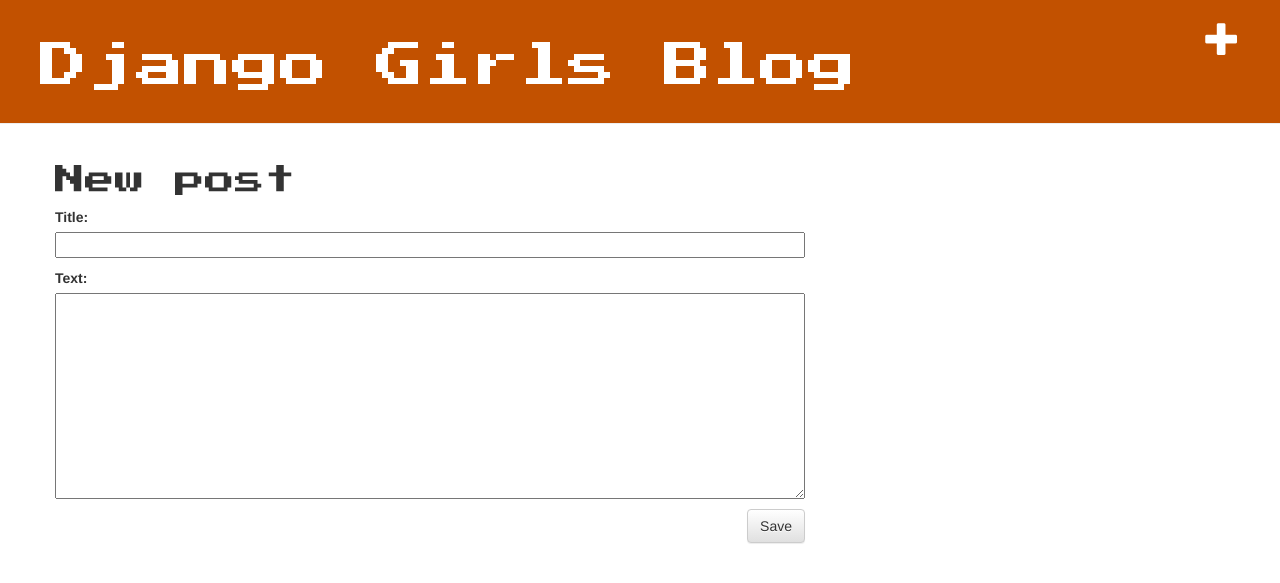
After one commit to kyrtaq/my-first-blog, a Django app: page /post/new/ in a window 1280 px wide. The commit adds this page. Shown: the top 583 px of the page. Run offline with Django 3.2, Linux system fonts and the light colour scheme; some libraries are stand-ins or nearby versions.

Commit message:
Ended tutorial! Now everyone can participate in blog!

```diff
--- /dev/null
+++ b/blog/forms.py
@@ -0,0 +1,9 @@
+from django import forms
+
+from .models import Post
+
+class PostForm(forms.ModelForm):
+
+    class Meta:
+        model = Post
+        fields = ('title', 'text',)
--- a/blog/templates/blog/base.html
+++ b/blog/templates/blog/base.html
@@ -1,15 +1,16 @@
 {% load static %}
 <html>
     <head>
-        <title>moj blog/pc</title>
+        <title>Django Girls blog</title>
         <link rel="stylesheet" href="//maxcdn.bootstrapcdn.com/bootstrap/3.2.0/css/bootstrap.min.css">
         <link rel="stylesheet" href="//maxcdn.bootstrapcdn.com/bootstrap/3.2.0/css/bootstrap-theme.min.css">
+        <link href="https://fonts.googleapis.com/css?family=Press+Start+2P&display=swap" rel="stylesheet">
         <link rel="stylesheet" href="{% static 'css/blog.css' %}">
-        <link href="https://fonts.googleapis.com/css?family=Press+Start+2P&display=swap" rel="stylesheet">
     </head>
     <body>
         <div class="page-header">
-                <h1><a href="/">Blog Patryka, czyli mój</a></h1>
+            <a href="{% url 'post_new' %}" class="top-menu"><span class="glyphicon glyphicon-plus"></span></a>
+            <h1><a href="/">Django Girls Blog</a></h1>
         </div>
         <div class="content container">
             <div class="row">
--- /dev/null
+++ b/blog/templates/blog/post_edit.html
@@ -0,0 +1,9 @@
+{% extends 'blog/base.html' %}
+
+{% block content %}
+    <h2>New post</h2>
+    <form method="POST" class="post-form">{% csrf_token %}
+        {{ form.as_p }}
+        <button type="submit" class="save btn btn-default">Save</button>
+    </form>
+{% endblock %}
--- a/blog/urls.py
+++ b/blog/urls.py
@@ -4,4 +4,5 @@
 urlpatterns = [
     path('', views.post_list, name='post_list'),
     path('post/<int:pk>/', views.post_detail, name='post_detail'),
+    path('post/new/', views.post_new, name='post_new'),
 ]
--- a/blog/views.py
+++ b/blog/views.py
@@ -1,7 +1,9 @@
 from django.shortcuts import render
 from django.utils import timezone
-from django.shortcuts import render, get_object_or_404
+from django.shortcuts import render, get_object_or_404, redirect
 from blog.models import Post
+from .forms import PostForm
+
 
 def post_list(request):
     posts = Post.objects.filter(published_date__lte=timezone.now()).order_by('published_date')
@@ -9,3 +11,15 @@
 def post_detail(request, pk):
     post = get_object_or_404(Post, pk=pk)
     return render(request, 'blog/post_detail.html', {'post': post})
+def post_new(request):
+    if request.method == "POST":
+        form = PostForm(request.POST)
+        if form.is_valid():
+            post = form.save(commit=False)
+            post.author = request.user
+            post.published_date = timezone.now()
+            post.save()
+            return redirect('post_detail', pk=post.pk)
+    else:
+        form = PostForm()
+    return render(request, 'blog/post_edit.html', {'form': form})
--- a/mysite/settings.py
+++ b/mysite/settings.py
@@ -16,7 +16,7 @@
 BASE_DIR = os.path.dirname(os.path.dirname(os.path.abspath(__file__)))
 
 
-# Quick-start development settings - unsuitable for production
+# Quick-start devlopment settings - unsuitable for production
 # See https://docs.djangoproject.com/en/2.2/howto/deployment/checklist/
 
 # SECURITY WARNING: keep the secret key used in production secret!
```
Lines whose indentation alone changed are shown as unchanged.
